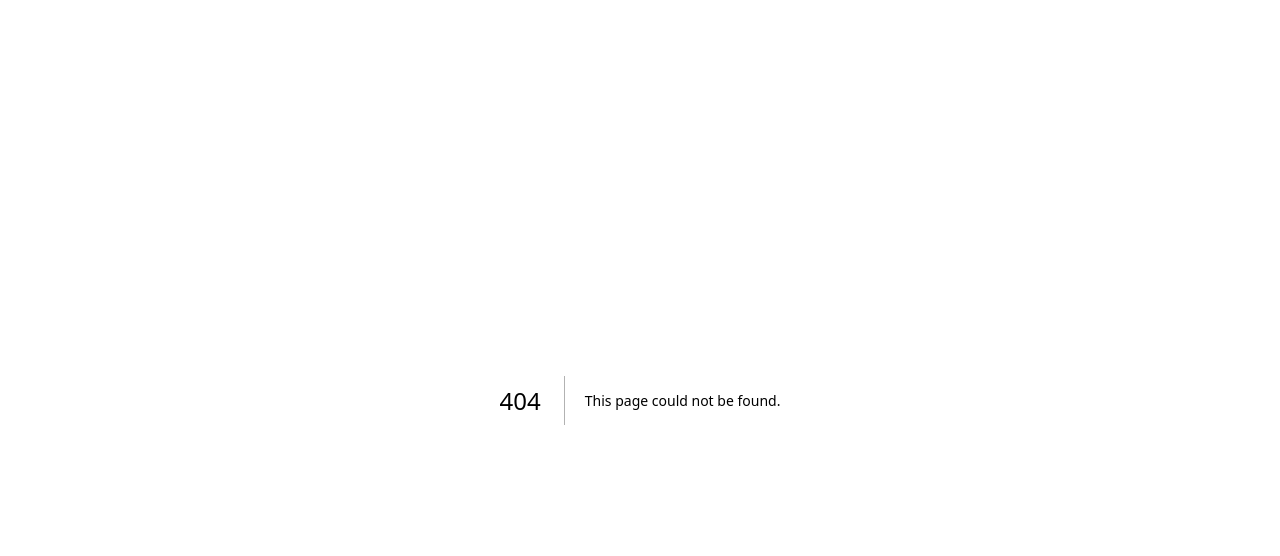
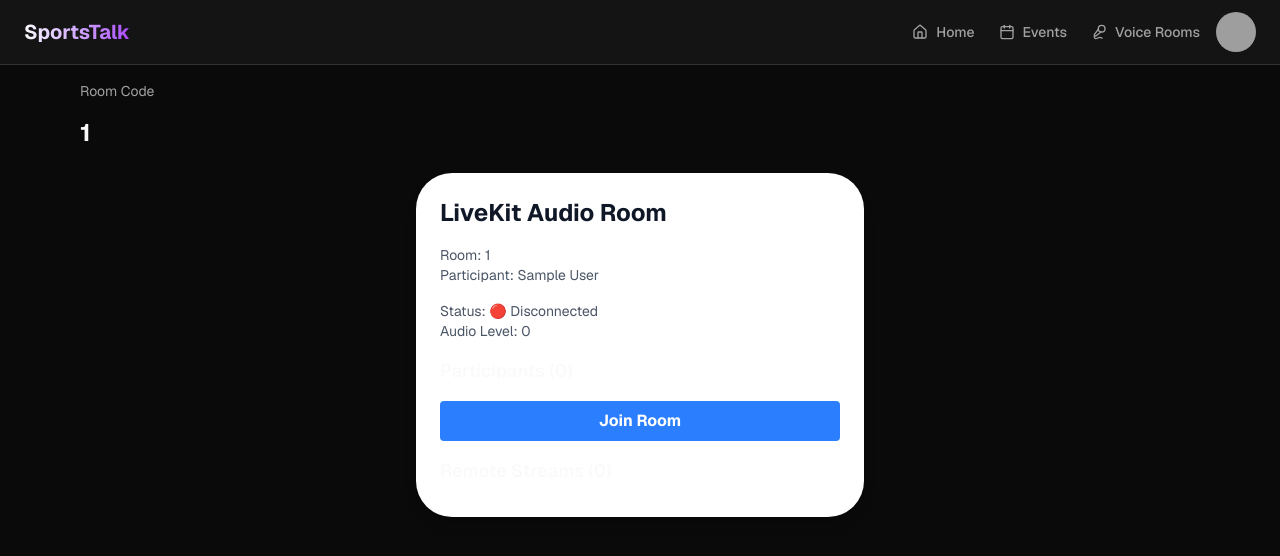
Before and after one commit to Ramcharan10122005/webrtc, a Next.js app: page /rooms/1 in a window 1280 px wide. Before the commit this address had no page. Shown: the top 556 px of the page. Built offline with nearby package versions, Linux system fonts and the light colour scheme; sample sign-in values are in the browser's storage; grey boxes are pictures that could not be loaded.

Commit message:
join room

```diff
--- /dev/null
+++ b/app/rooms/[code]/page.tsx
@@ -0,0 +1,55 @@
+"use client"
+
+import { useParams, useRouter } from "next/navigation"
+import { useEffect } from "react"
+import { useAuth } from "@/hooks/use-auth"
+import { Navbar } from "@/components/navbar"
+import LiveKitAudioRoom from "@/components/LiveKitAudioRoom"
+import { Card, CardContent } from "@/components/ui/card"
+
+export default function AdHocRoomPage() {
+  const { code } = useParams<{ code: string }>()!
+  const { user, isLoading } = useAuth()
+  const router = useRouter()
+
+  useEffect(() => {
+    if (!isLoading && !user) {
+      router.push("/login")
+    }
+  }, [user, isLoading, router])
+
+  if (isLoading) {
+    return (
+      <div className="min-h-screen bg-background flex items-center justify-center">
+        <div className="text-center">
+          <div className="animate-spin rounded-full h-8 w-8 border-b-2 border-primary mx-auto mb-4"></div>
+          <p className="text-muted-foreground">Loading...</p>
+        </div>
+      </div>
+    )
+  }
+
+  if (!user) {
+    return (
+      <div className="min-h-screen bg-background flex items-center justify-center p-4">
+        <Card className="w-full max-w-md text-center">
+          <CardContent className="pt-6">
+            <h2 className="text-xl font-semibold mb-2">Authentication Required</h2>
+            <p className="text-muted-foreground mb-4">You need to sign in to join voice rooms</p>
+          </CardContent>
+        </Card>
+      </div>
+    )
+  }
+
+  return (
+    <div className="min-h-screen bg-background">
+      <Navbar />
+      <div className="max-w-6xl mx-auto p-4">
+        <div className="mb-4 text-sm text-muted-foreground">Room Code</div>
+        <div className="text-2xl font-bold tracking-widest mb-6">{code}</div>
+        <LiveKitAudioRoom roomName={code} participantName={user.name} />
+      </div>
+    </div>
+  )
+}
--- a/components/room-modal.tsx
+++ b/components/room-modal.tsx
@@ -62,7 +62,7 @@ export default function RoomModal({ open, onOpenChange, eventId }: RoomModalProp
       const data = await res.json()
       if (!res.ok) throw new Error(`${data?.error || 'Failed to join room'}${data?.details ? `: ${data.details}` : ''}`)
       onOpenChange(false)
-      router.push(`/voice-room/${code}`)
+      router.push(`/rooms/${code}`)
     } catch (e: any) {
       setError(e?.message || 'Failed to join room')
     } finally {
@@ -73,7 +73,7 @@ export default function RoomModal({ open, onOpenChange, eventId }: RoomModalProp
   const goToCreatedRoom = () => {
     if (!createdCode) return
     onOpenChange(false)
-    router.push(`/voice-room/${createdCode}`)
+    router.push(`/rooms/${createdCode}`)
   }
 
   return (
```
